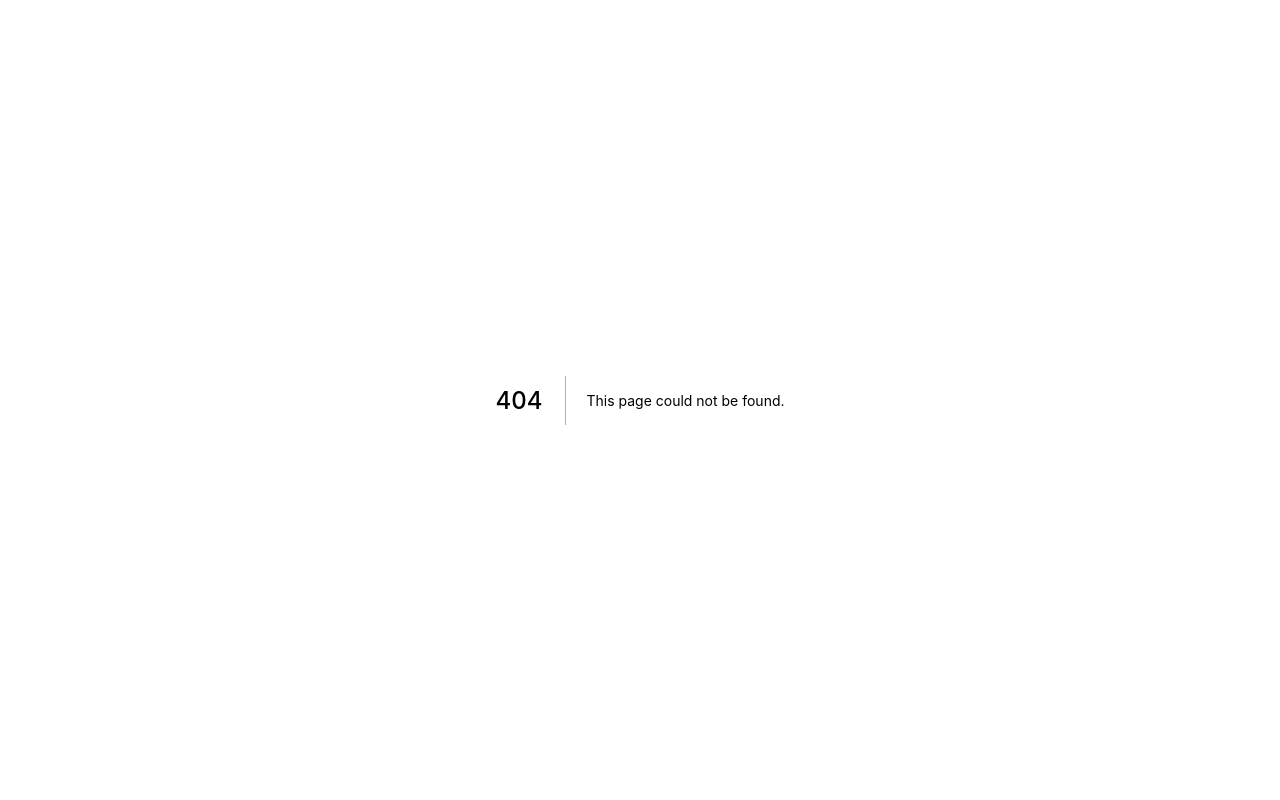
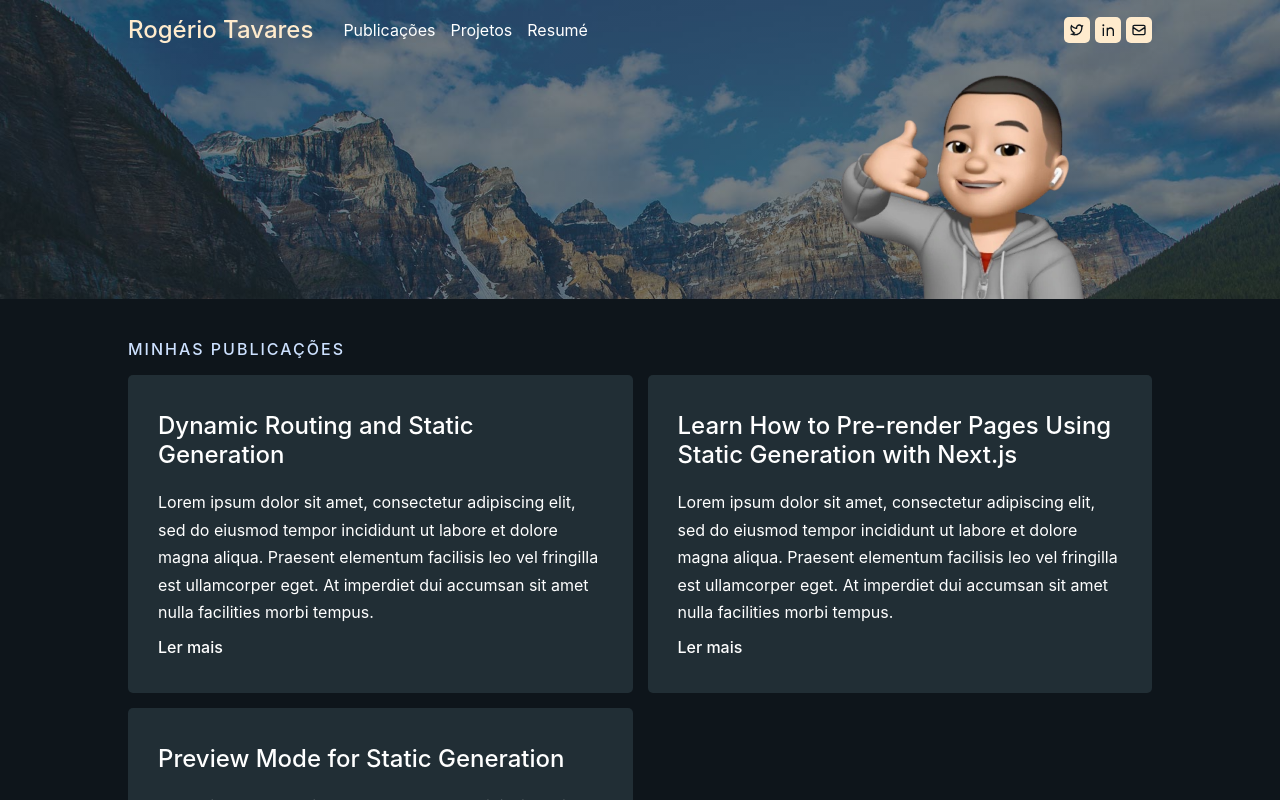
Before and after one commit to rogertavaress/rogeriotavares.dev, a Next.js app: page /posts in a window 1280 px wide. Before the commit this address had no page. Shown: the top 800 px of the page. Built offline with nearby package versions, Linux system fonts and the light colour scheme.

Commit message:
criando publicações

```diff
--- a/components/Menu/index.tsx
+++ b/components/Menu/index.tsx
@@ -8,7 +8,9 @@ import { Container, PagesArea, ContactsArea } from './styles';
 const Menu: React.FC = () => {
   return (
     <Container>
-      <h1>Rogério Tavares</h1>
+      <Link href="/">
+        <h1>Rogério Tavares</h1>
+      </Link>
       <PagesArea>
         <Link href="/posts">Publicações</Link>
         <Link href="/projects">Projetos</Link>
--- /dev/null
+++ b/components/PostItem/index.tsx
@@ -0,0 +1,20 @@
+import React from 'react';
+
+import { Container } from './styles';
+
+interface PostItem {
+  title: string;
+  description: string;
+}
+
+const PostItem: React.FC<PostItem> = ({title, description}) => {
+  return (
+    <Container>
+      <h2>{title}</h2>
+      <p>{description}</p>
+      <h4>Ler mais</h4>
+    </Container>
+  );
+}
+
+export default PostItem;
--- /dev/null
+++ b/components/PostItem/styles.ts
@@ -0,0 +1,24 @@
+import styled from "styled-components";
+
+export const Container = styled.div`
+  margin: 16px 0;
+  text-align: left;
+  background: none;
+  border: 0;
+  color: #fff;
+
+  > p {
+    margin: 20px 0 10px;
+  }
+
+  &:hover {
+    > h2,
+    h4 {
+      color: blanchedalmond;
+    }
+
+    h4 {
+      text-decoration: underline;
+    }
+  }
+`;
--- /dev/null
+++ b/layouts/Posts/index.tsx
@@ -0,0 +1,30 @@
+import Link from 'next/link';
+import React from 'react';
+import PostItem from '../../components/PostItem';
+import SectionTitle from '../../components/SectionTitle';
+import Post from "../../types/post";
+
+import { Container, PostsArea, PostItemContainer } from './styles';
+
+interface PostsLayoutProps {
+  posts: Post[];
+}
+
+const PostsLayout: React.FC<PostsLayoutProps> = ({posts}) => {
+  return (
+    <Container>
+      <SectionTitle>Minhas publicações</SectionTitle>
+      <PostsArea>
+        {posts.map(item => (
+          <Link key={item.slug} as={`/posts/${item.slug}`} href="/posts/[slug]">
+            <PostItemContainer>
+              <PostItem title={item.title} description={item.excerpt} />
+            </PostItemContainer>
+          </Link>
+        ))}
+      </PostsArea>
+    </Container>
+  );
+}
+
+export default PostsLayout;
--- /dev/null
+++ b/layouts/Posts/styles.ts
@@ -0,0 +1,20 @@
+import styled from "styled-components";
+
+export const Container = styled.main`
+  display: flex;
+  width: 80%;
+  margin: 5vh auto;
+  flex-direction: column;
+`;
+
+export const PostsArea = styled.section`
+  display: grid;
+  grid-template-columns: 1fr 1fr;
+  grid-gap: 15px;
+`;
+
+export const PostItemContainer = styled.article`
+  background-color: #212e35;
+  padding: 20px 30px;
+  border-radius: 5px;
+`;
--- a/pages/_app.tsx
+++ b/pages/_app.tsx
@@ -1,6 +1,8 @@
-import { AppProps } from 'next/app'
+// import { AppProps } from 'next/app'
 import "../styles/index.css"
 
-export default function MyApp({ Component, pageProps }: AppProps) {
+const MyApp: React.FC<any> = ({ Component, pageProps }) => {
   return <Component {...pageProps} />
 }
+
+export default MyApp;
--- a/pages/index.tsx
+++ b/pages/index.tsx
@@ -1,7 +1,4 @@
 import Container from '../components/container'
-import MoreStories from '../components/more-stories'
-import HeroPost from '../components/hero-post'
-import Menu from '../components/Menu'
 import Layout from '../components/layout'
 import { getAllPosts, getPosts } from '../lib/api'
 import Head from 'next/head'
--- /dev/null
+++ b/pages/posts.tsx
@@ -0,0 +1,45 @@
+import Head from 'next/head';
+import React from 'react';
+import Container from '../components/container';
+import Hero from '../components/Hero';
+import Layout from '../components/layout';
+import PostsLayout from '../layouts/Posts';
+import { getAllPosts } from '../lib/api';
+import Post from "../types/post"
+
+type Props = {
+  posts: Post[]
+}
+
+const Posts = ({ posts }: Props) => {
+  return (
+    <>
+      <Layout>
+        <Head>
+          <title>Rogério Tavares - Minhas publicações</title>
+        </Head>
+        <Container>
+          <Hero />
+          <PostsLayout posts={posts} />
+        </Container>
+      </Layout>
+    </>
+  );
+}
+
+export default Posts;
+
+export const getStaticProps = async () => {
+  const allPosts = getAllPosts([
+    'title',
+    'date',
+    'slug',
+    'author',
+    'coverImage',
+    'excerpt',
+  ])
+
+  return {
+    props: { posts: allPosts },
+  }
+}
--- a/pages/posts/[slug].tsx
+++ b/pages/posts/[slug].tsx
@@ -15,16 +15,15 @@ import PostType from '../../types/post'
 type Props = {
   post: PostType
   morePosts: PostType[]
-  preview?: boolean
 }
 
-const Post = ({ post, morePosts, preview }: Props) => {
+const Post = ({ post, morePosts }: Props) => {
   const router = useRouter()
   if (!router.isFallback && !post?.slug) {
     return <ErrorPage statusCode={404} />
   }
   return (
-    <Layout preview={preview}>
+    <Layout>
       <Container>
         <Header />
         {router.isFallback ? (
```
Also changed, not shown: components/LastPosts/index.tsx (+9 -7 lines), components/LastPosts/styles.ts (+1 -26 lines).
